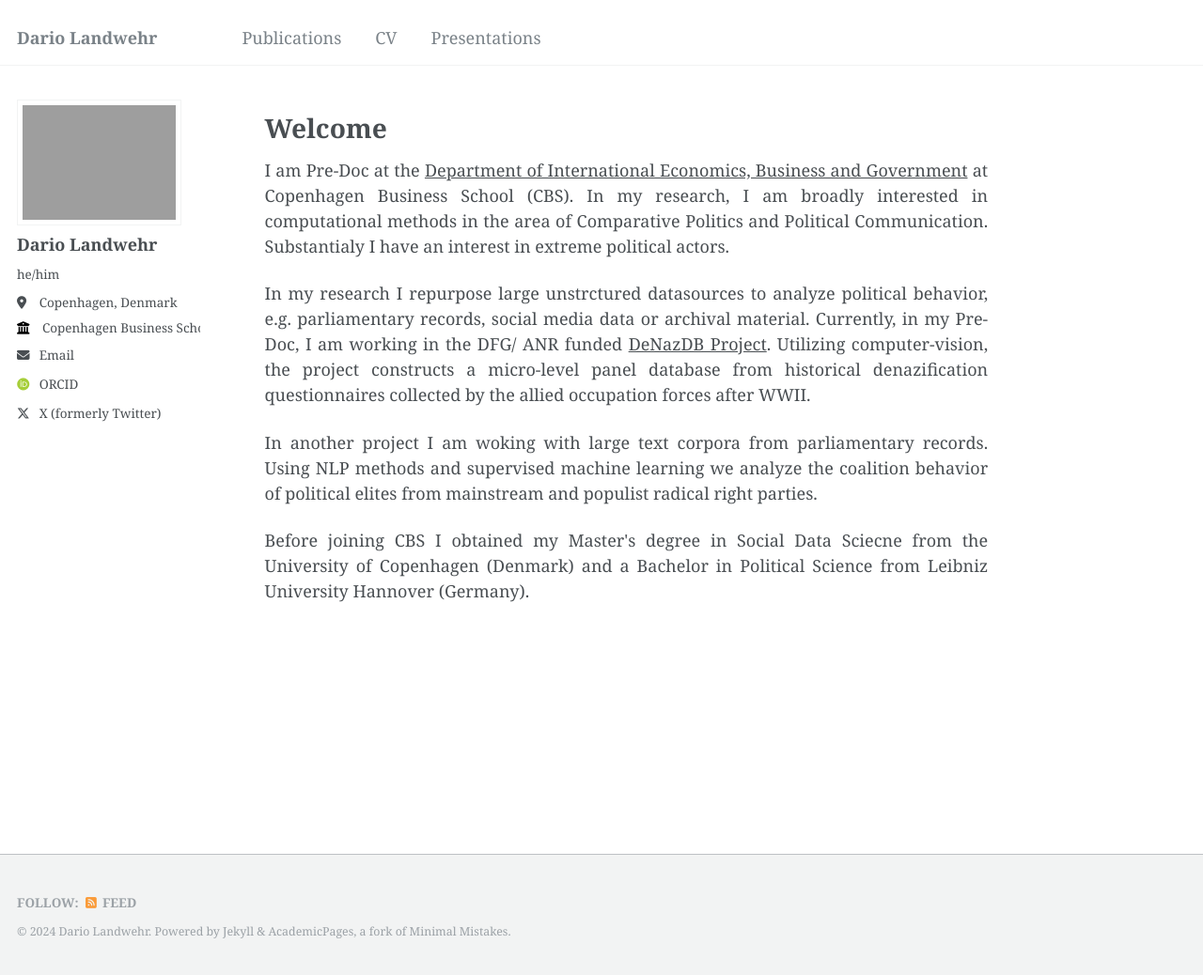
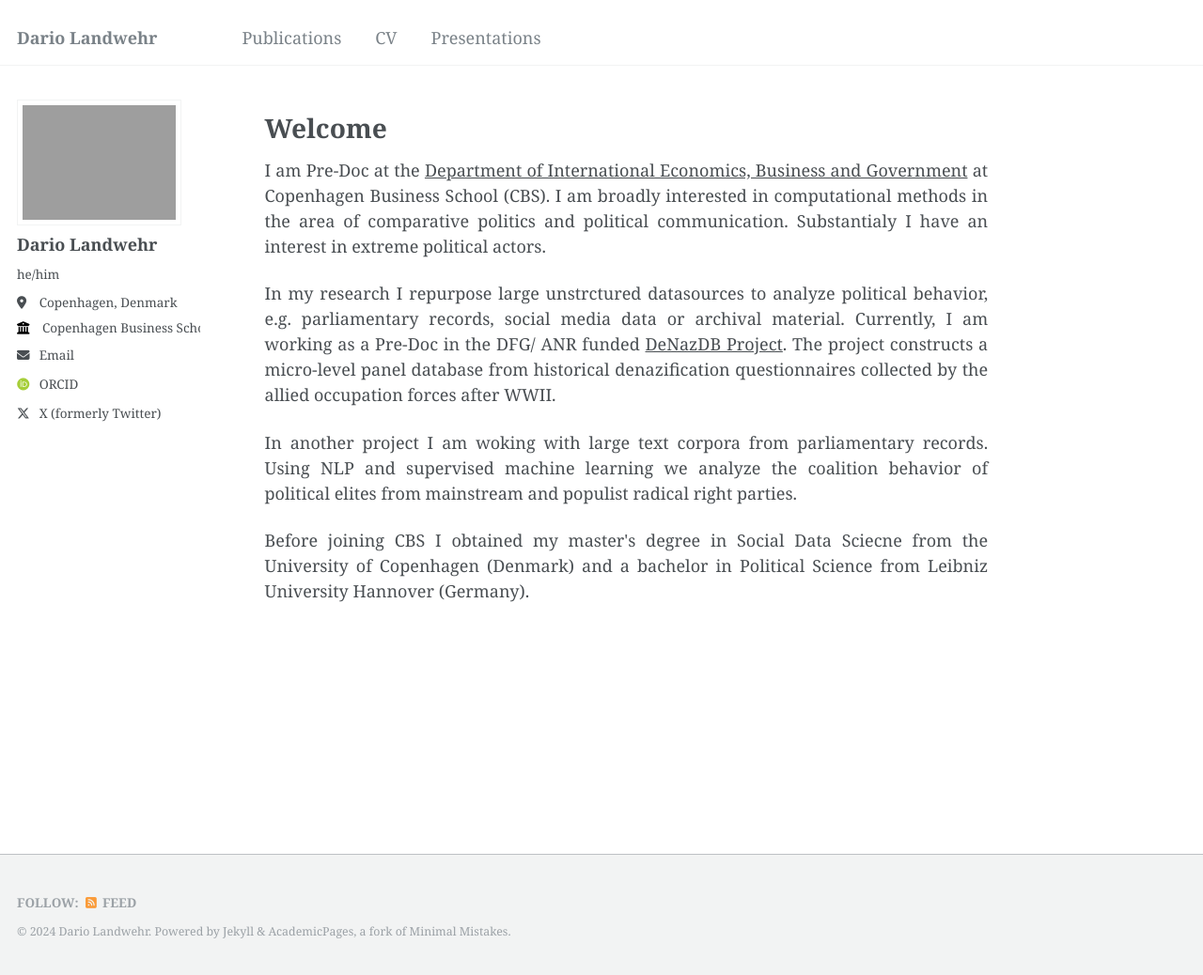
Before and after one commit to DarioLandwehr/DarioLandwehr.github.io, a Jekyll site: the page built from _pages/about.md, in a window 1280 px wide and 1038 px high. Shown: the whole window at 94% size. Built offline with Jekyll 4.4.1, drawn with Linux system fonts in a browser that asks for light colours; some web fonts are replaced.

Commit message:
Update about.md

```diff
--- a/_pages/about.md
+++ b/_pages/about.md
@@ -9,10 +9,10 @@ redirect_from:
 
 Welcome
 ===============
-<p style='text-align: justify;'> I am Pre-Doc at the <a href="https://www.cbs.dk/en/research/departments-and-centres/department-of-international-economics-government-and-business/staff/dregb">Department of International Economics, Business and Government</a> at Copenhagen Business School (CBS). In my research, I am broadly interested in computational methods in the area of Comparative Politics and Political Communication. Substantialy I have an interest in extreme political actors. </p>
+<p style='text-align: justify;'> I am Pre-Doc at the <a href="https://www.cbs.dk/en/research/departments-and-centres/department-of-international-economics-government-and-business/staff/dregb">Department of International Economics, Business and Government</a> at Copenhagen Business School (CBS). I am broadly interested in computational methods in the area of comparative politics and political communication. Substantialy I have an interest in extreme political actors. </p>
 
-<p style='text-align: justify;'> In my research I repurpose large unstrctured datasources to analyze political behavior, e.g. parliamentary records, social media data or archival material. Currently, in my Pre-Doc, I am working in the DFG/ ANR funded <a href="https://www.janstuckatz.com/denazdb">DeNazDB Project</a>. Utilizing computer-vision, the project constructs a micro-level panel database from historical denazification questionnaires collected by the allied occupation forces after WWII.</p>
+<p style='text-align: justify;'> In my research I repurpose large unstrctured datasources to analyze political behavior, e.g. parliamentary records, social media data or archival material. Currently, I am working as a Pre-Doc in the DFG/ ANR funded <a href="https://www.janstuckatz.com/denazdb">DeNazDB Project</a>. The project constructs a micro-level panel database from historical denazification questionnaires collected by the allied occupation forces after WWII.</p>
 
-<p style='text-align: justify;'> In another project I am woking with large text corpora from parliamentary records. Using NLP methods and supervised machine learning we analyze the coalition behavior of political elites from mainstream and populist radical right parties. </p>
+<p style='text-align: justify;'> In another project I am woking with large text corpora from parliamentary records. Using NLP and supervised machine learning we analyze the coalition behavior of political elites from mainstream and populist radical right parties. </p>
 
-<p style='text-align: justify;'> Before joining CBS I obtained my Master's degree in Social Data Sciecne from the University of Copenhagen (Denmark) and a Bachelor in Political Science from Leibniz University Hannover (Germany). </p>
+<p style='text-align: justify;'> Before joining CBS I obtained my master's degree in Social Data Sciecne from the University of Copenhagen (Denmark) and a bachelor in Political Science from Leibniz University Hannover (Germany). </p>
```
